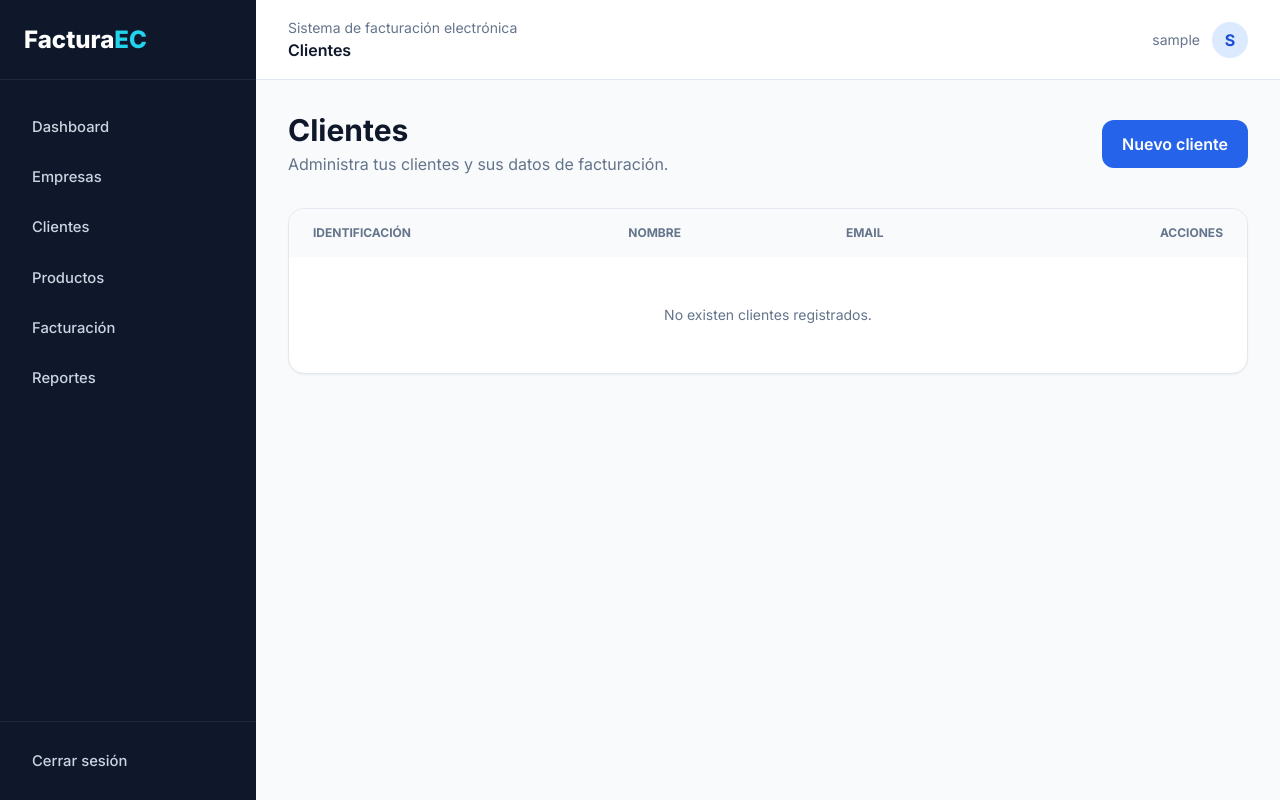
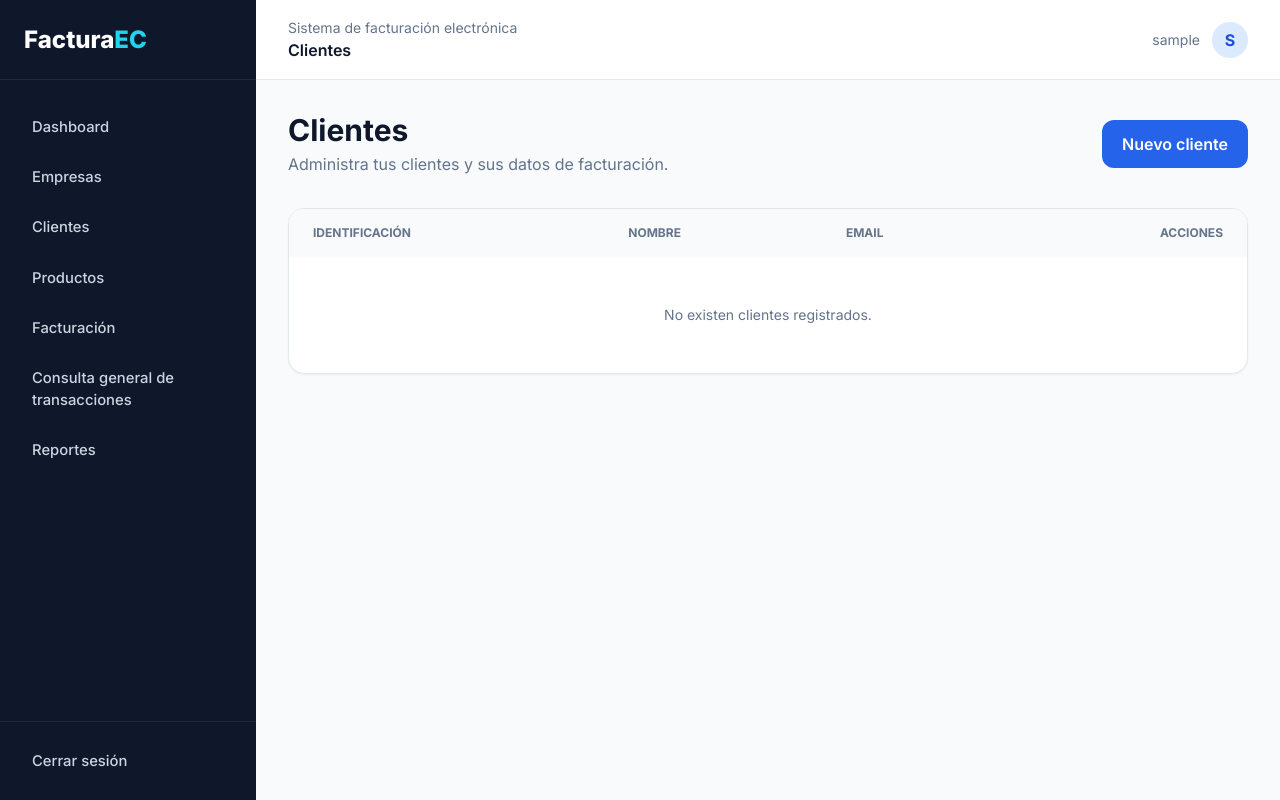
Before and after one commit to caeduardo99/facturacion_sri_django, a Django app: page /clientes/ in a window 1280 px wide. Run offline with Django 5.2, Linux system fonts and the light colour scheme; the visitor is signed in with stand-in values (Sample User, id 1); data that the repository does not hold is empty; some libraries are stand-ins or nearby versions.

Commit message:
Agregar consulta general al menú principal

```diff
--- a/templates/base.html
+++ b/templates/base.html
@@ -12,7 +12,7 @@
 <aside class="hidden lg:flex lg:w-64 lg:flex-col bg-slate-900 text-white">
 <div class="flex h-20 items-center px-6 border-b border-slate-800"><a href="/" class="text-2xl font-extrabold">Factura<span class="text-cyan-400">EC</span></a></div>
 <nav class="flex-1 px-4 py-6 space-y-1">
-<a href="/" class="sidebar-link">Dashboard</a><a href="/empresas/" class="sidebar-link">Empresas</a><a href="/clientes/" class="sidebar-link">Clientes</a><a href="/productos/" class="sidebar-link">Productos</a><a href="/facturacion/" class="sidebar-link">Facturación</a><a href="/reportes/" class="sidebar-link">Reportes</a>
+<a href="/" class="sidebar-link">Dashboard</a><a href="/empresas/" class="sidebar-link">Empresas</a><a href="/clientes/" class="sidebar-link">Clientes</a><a href="/productos/" class="sidebar-link">Productos</a><a href="/facturacion/" class="sidebar-link">Facturación</a><a href="/facturacion/consulta-general/" class="sidebar-link">Consulta general de transacciones</a><a href="/reportes/" class="sidebar-link">Reportes</a>
 </nav>
 <div class="p-4 border-t border-slate-800"><a href="/accounts/logout/" class="sidebar-link">Cerrar sesión</a></div>
 </aside>
```
